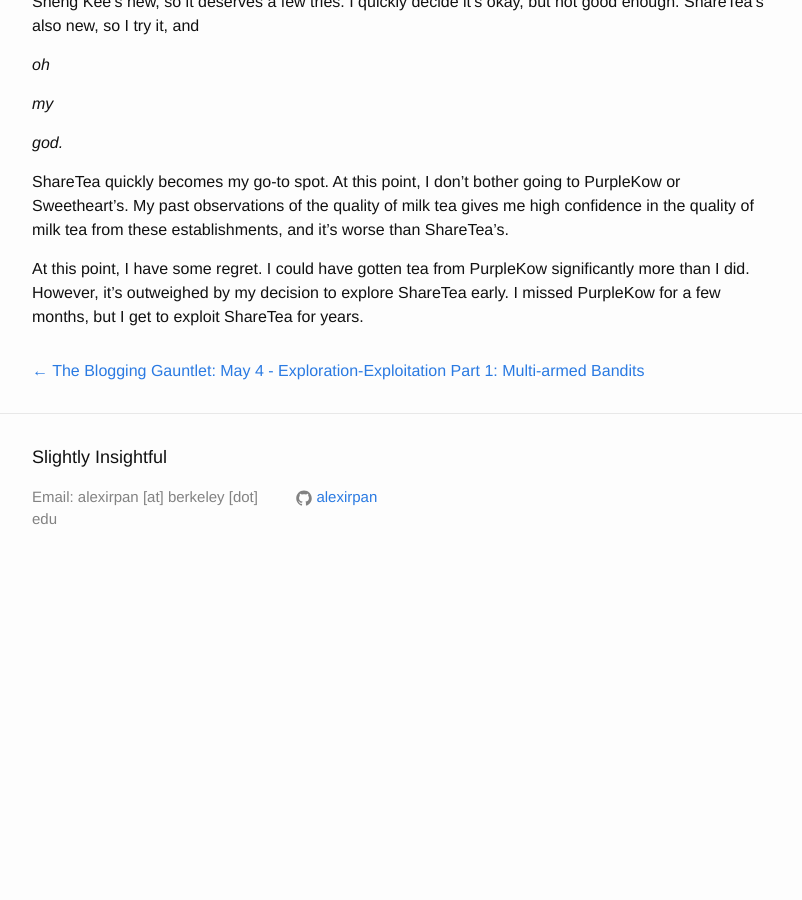
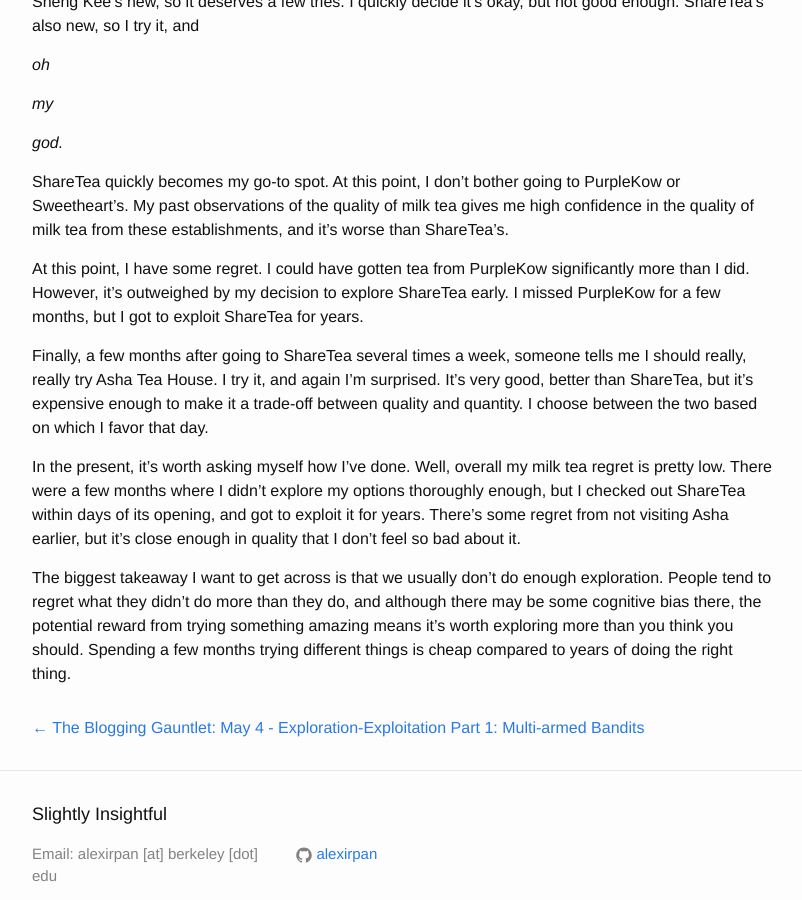
Before and after one commit to alexirpan/alexirpan.github.io, a Jekyll site: the page built from _posts/may2016/2016-05-05-may-5.markdown, in a window 1280 px wide and 900 px high, scrolled down 1082 px. Shown: the whole window, without its empty margins (238-1040 px from the left). Built offline with Jekyll 4.4.1, drawn with Linux system fonts in a browser that asks for light colours; before the commit the page ends 1673 px from its top, so only the background shows below that.

Commit message:
TODO: typocheck and date cchange

```diff
--- a/_posts/may2016/2016-05-05-may-5.markdown
+++ b/_posts/may2016/2016-05-05-may-5.markdown
@@ -65,5 +65,25 @@
 
 At this point, I have some regret. I could have gotten tea from PurpleKow
 significantly more than I did. However, it's outweighed by my decision to
-explore ShareTea early. I missed PurpleKow for a few months, but I get to
+explore ShareTea early. I missed PurpleKow for a few months, but I got to
 exploit ShareTea for years.
+
+Finally, a few months after going to ShareTea several times a week, someone
+tells me I should really, really try Asha Tea House. I try it, and again
+I'm surprised. It's very good, better than ShareTea, but it's expensive
+enough to make it a trade-off between quality and quantity.
+I choose between the two based on which I favor that day.
+
+In the present, it's worth asking myself how I've done. Well, overall my
+milk tea regret is pretty low. There were a few months where I didn't explore
+my options thoroughly enough, but I checked out ShareTea within days of its
+opening, and got to exploit it for years. There's some regret from not visiting
+Asha earlier, but it's close enough in quality that I don't feel so bad
+about it.
+
+The biggest takeaway I want to get across is that we usually don't do enough
+exploration. People tend to regret what they didn't do more than they do, and
+although there may be some cognitive bias there, the potential reward from
+trying something amazing means it's worth exploring more than you think you
+should. Spending a few months trying different things is cheap compared to
+years of doing the right thing.
```
